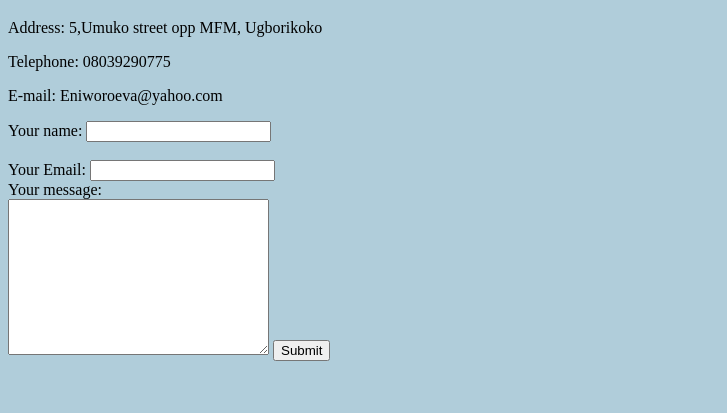
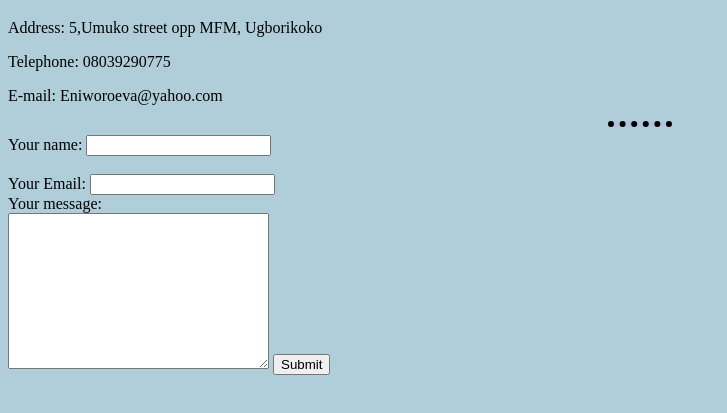
Before and after one commit to eniworoeva/mycv, a plain HTML site: page contact.html in a window 1280 px wide. Shown: the part 61-474 px from the top of the page, without its empty margins (0-727 px from the left). Drawn offline with Linux system fonts and the light colour scheme.

Commit message:
Update contact.html

```diff
--- a/contact.html
+++ b/contact.html
@@ -11,7 +11,8 @@
     <p>Address: 5,Umuko street opp MFM, Ugborikoko</p>
     <p>Telephone: 08039290775</p>
     <p>E-mail: Eniworoeva@yahoo.com</p>
-  <form action="" method="post">
+    <hr>
+  <form action="mailto:eniworoeva@yahoo.com" method="post" enctype="text/plain">
       <label for="">Your name:</label>
       <input type="text"><br><br>
       <label for="">Your Email:</label>
```
